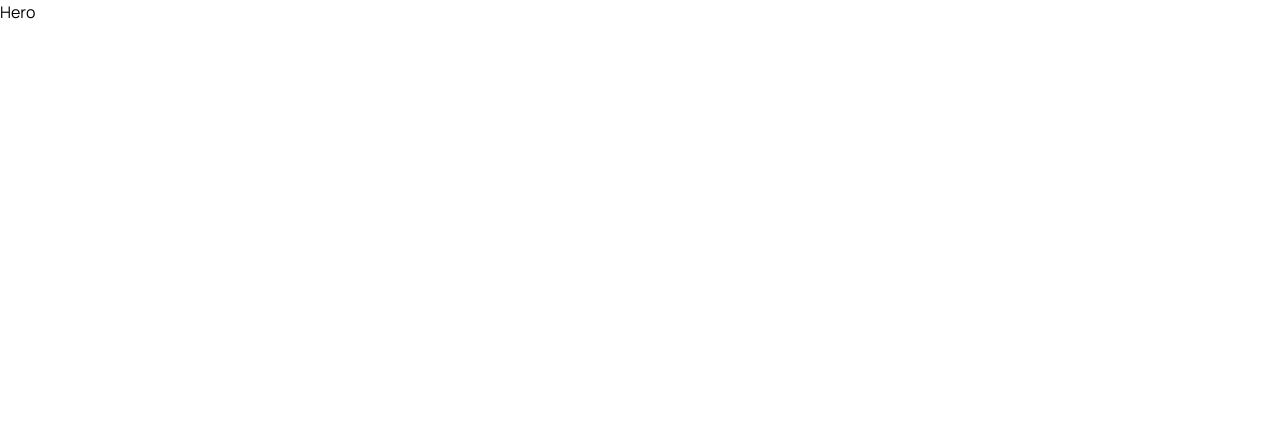
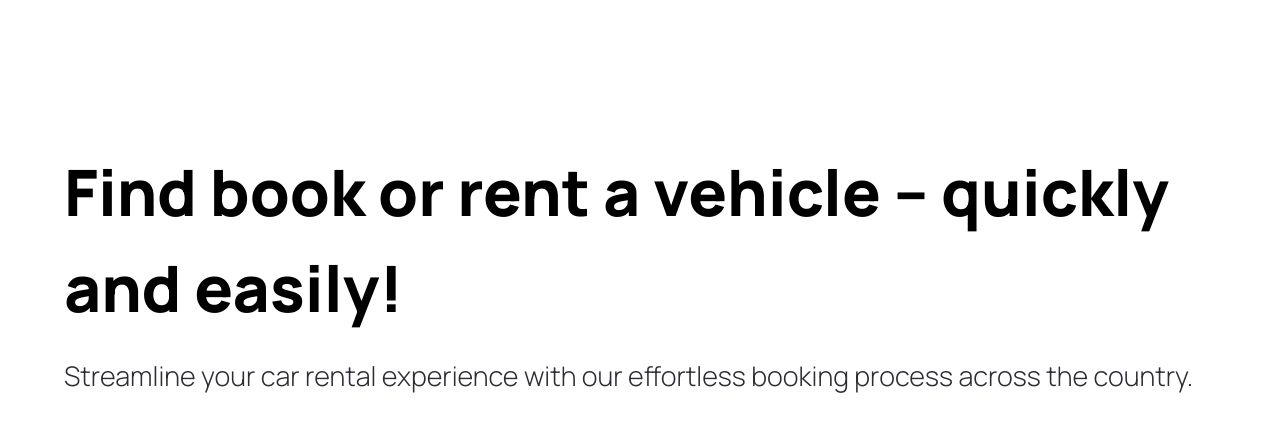
Before and after one commit to Extrieve/broom-broom, a Next.js app: page / in a window 1280 px wide. Shown: the top 432 px of the page. Built offline with nearby package versions, Linux system fonts and the light colour scheme.

Commit message:
Base Component

```diff
--- a/components/Hero.tsx
+++ b/components/Hero.tsx
@@ -1,6 +1,26 @@
+'use client';
+
+import CustomButton from "./CustomButton";
+
 function Hero() {
+  const handleScroll = () => { };
   return (
-    <div>Hero</div>
+    <div className="hero">
+      <div className="flex-1 pt-36 padding-x">
+        <h1 className="hero__title">
+          Find book or rent a vehicle -- quickly and easily!
+        </h1>
+        <p className="hero__subtitle">
+          Streamline your car rental experience with our effortless booking process across the country.
+        </p>
+
+        <CustomButton
+          title={'Explore Cars'}
+          containerStyles={'bg-primary-blue text-white rounded-full mt-10'}
+          handleClick={handleScroll}
+        />
+      </div>
+    </div>
   );
 }
 
```
